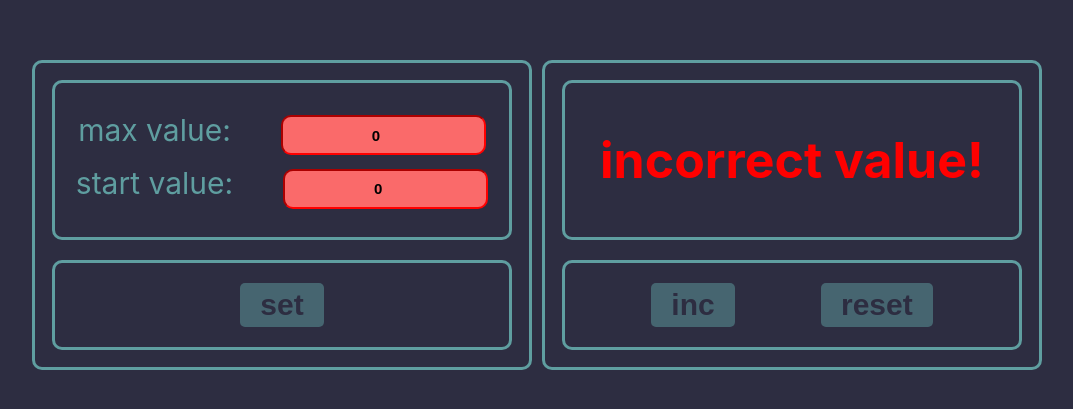
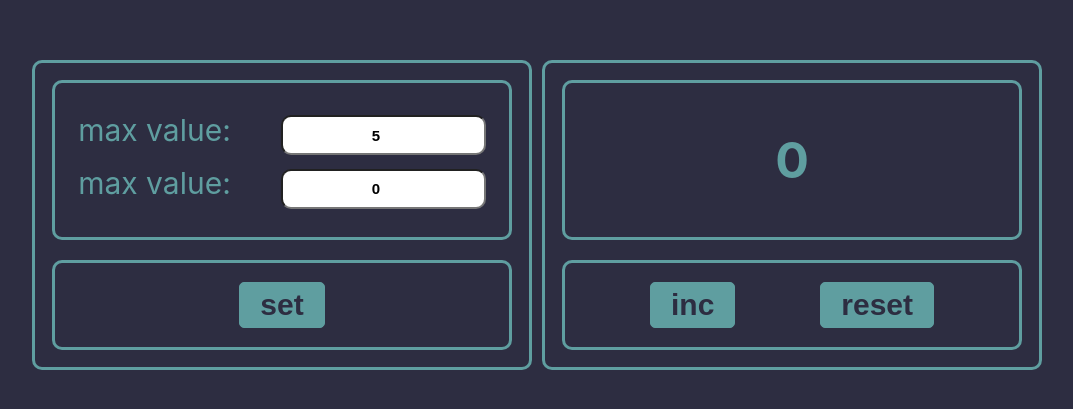
Before and after one commit to PavelNovik/counter-1, a React (Create React App) app: page / in a window 1280 px wide. Shown: the part 185-594 px from the top of the page, without its empty margins (103-1176 px from the left). Built offline with nearby package versions, Linux system fonts and the light colour scheme.

Commit message:
counter in process

```diff
--- a/src/App.tsx
+++ b/src/App.tsx
@@ -5,9 +5,10 @@ import Settings from "./components/Settings/Settings";
 
 function App() {
     const [counter, setCounter] = useState(0)
-    const [maxVal, setMaxVal] = useState(0)
+    const [maxVal, setMaxVal] = useState(5)
     const [startVal, setStartVal] = useState(0)
-    const [error, setError] = useState(false)
+    const [isError, setIsError] = useState(false)
+    const [userMessage, setUserMessage] = useState<null | string>(null)
 
     useEffect(() => {
         const currVal = localStorage.getItem('countVal')
@@ -26,9 +27,11 @@ function App() {
 
     useEffect(() => {
         if (startVal < 0 || startVal >= maxVal) {
-            setError(true)
+            setIsError(true)
+            setUserMessage('incorrect value!')
         } else {
-            setError(false)
+            setIsError(false)
+            // setUserMessage('enter values and press \'set\'')
         }
     }, [startVal, maxVal]);
     // useEffect(() => {
@@ -47,21 +50,24 @@ function App() {
     }
     const onChangeMaxVal = (e: ChangeEvent<HTMLInputElement>) => {
         setMaxVal(JSON.parse(e.currentTarget.value))
+        setUserMessage('enter values and press \'set\'')
     }
     const onChangeStartVal = (e: ChangeEvent<HTMLInputElement>) => {
         setStartVal(JSON.parse(e.currentTarget.value))
+        setUserMessage('enter values and press \'set\'')
     }
     const setSettingsHandler = () => {
         localStorage.setItem('maxVal', JSON.stringify(maxVal))
         localStorage.setItem('startVal', JSON.stringify(startVal))
         setCounter(startVal)
+        setUserMessage(null)
     }
 
     return (
         <div className="App">
-            <Settings startVal={startVal} maxVal={maxVal} error={error} onChangeMaxVal={onChangeMaxVal}
+            <Settings startVal={startVal} maxVal={maxVal} isError={isError} onChangeMaxVal={onChangeMaxVal}
                       onChangeStartVal={onChangeStartVal} setSettingsHandler={setSettingsHandler}/>
-            <Counter counter={counter} error={error} maxVal={maxVal} increaseCounterHandler={increaseCounterHandler}
+            <Counter counter={counter} userMessage={userMessage} isError={isError} maxVal={maxVal} increaseCounterHandler={increaseCounterHandler}
                      resetCounterHandler={resetCounterHandler}/>
 
         </div>
--- a/src/components/Button/Button_Styles.ts
+++ b/src/components/Button/Button_Styles.ts
@@ -3,7 +3,7 @@ import styled from "styled-components";
 const Button = styled.button`
   padding: 5px 20px;
   background-color: cadetblue;
-  border: none;
+  border: 1px solid cadetblue;
   border-radius: 5px;
   color: #2d2d41;
   font-size: 30px;
@@ -13,6 +13,11 @@ const Button = styled.button`
   &:disabled {
     opacity: 0.5;
   }
+
+  &:active {
+    background-color: #2d2d41;
+    color: cadetblue;
+  }
 `
 export const S = {
     Button
--- a/src/components/Counter/Counter.tsx
+++ b/src/components/Counter/Counter.tsx
@@ -1,25 +1,33 @@
 import React, {FC} from 'react';
 import {Wrapper} from "../Wrapper";
 import {Button} from "../Button/Button";
+import {Display} from "../Display/Display";
 
 type CounterProps = {
     counter: number
     maxVal: number
-    error: boolean
+    isError: boolean
     increaseCounterHandler: () => void
     resetCounterHandler: () => void
+    userMessage: null | string
 }
 
-const Counter: FC<CounterProps> = ({counter, maxVal, error, increaseCounterHandler, resetCounterHandler}) => {
+const Counter: FC<CounterProps> = ({
+                                       counter,
+                                       maxVal,
+                                       isError,
+                                       increaseCounterHandler,
+                                       resetCounterHandler,
+                                       userMessage
+                                   }) => {
     return (
         <Wrapper className="wrapper" $width={'500px'} $height={'310px'}>
             <Wrapper className="wrapper" $width={'460px'} $height={'160px'}>
-                <div className="display"
-                     style={{color: counter === maxVal || error ? "red" : ''}}>{error ? 'incorrect value!' : counter}</div>
+                <Display isError={isError} userMessage={userMessage} counter={counter} maxVal={maxVal}/>
             </Wrapper>
             <Wrapper className="wrapper" $direction={'row'} $width={'460px'} $height={'90px'} $jc={'space-evenly'}>
-                <Button disabled={error || counter === maxVal} onClick={increaseCounterHandler} name={'inc'}/>
-                <Button onClick={resetCounterHandler} disabled={error} name={'reset'}/>
+                <Button disabled={!!userMessage || counter === maxVal} onClick={increaseCounterHandler} name={'inc'}/>
+                <Button onClick={resetCounterHandler} disabled={!!userMessage} name={'reset'}/>
             </Wrapper>
 
         </Wrapper>
--- /dev/null
+++ b/src/components/Display/Display.tsx
@@ -0,0 +1,16 @@
+import React, {FC} from 'react';
+
+type DisplayProps = {
+    isError: boolean
+    userMessage: null | string
+    counter: number
+    maxVal: number
+
+}
+export const Display: FC<DisplayProps> = (props) => {
+    return (
+        <div className="display"
+             style={{color: props.counter === props.maxVal || props.isError ? "red" : ''}}>{props.userMessage ? props.userMessage : props.counter}
+        </div>
+    );
+};
--- a/src/components/Input.ts
+++ /dev/null
@@ -1,17 +0,0 @@
-import styled from "styled-components";
-
-type InputType = {
-    error: boolean
-}
-
-export const Input = styled.input<InputType>`
-  background-color: ${props => props.error ? '#fa6a6a' : 'white'};
-  border-color: ${props => props.error ? 'red' : 'default'};
-  outline-color: ${props => props.error ? 'red' : 'default'};
-  text-align: center;
-  margin-left: 50px;
-  height: 40px;
-  border-radius: 10px;
-  font-size: 15px;
-  font-weight: bold;
-`
--- /dev/null
+++ b/src/components/Input/Input.tsx
@@ -0,0 +1,19 @@
+import React, {ChangeEvent, FC} from 'react';
+import {S} from "./Input_Styles";
+
+type InputProps = {
+    name: string
+    onChangeVal: (e: ChangeEvent<HTMLInputElement>) => void
+    isError: boolean
+    value: number
+    type: string
+}
+export const Input: FC<InputProps> = (props) => {
+    return (
+        <label htmlFor={props.name}>max value:
+            <S.Input name={props.name} id={props.name} type={props.type} onChange={props.onChangeVal}
+                     value={props.value}
+                     isError={props.isError}/>
+        </label>
+    );
+};
--- /dev/null
+++ b/src/components/Input/Input_Styles.ts
@@ -0,0 +1,21 @@
+import styled from "styled-components";
+
+type InputType = {
+    isError: boolean
+}
+
+ const Input_Styles = styled.input<InputType>`
+  background-color: ${props => props.isError ? '#fa6a6a' : 'white'};
+  border-color: ${props => props.isError ? 'red' : 'default'};
+  outline-color: ${props => props.isError ? 'red' : 'default'};
+  text-align: center;
+  margin-left: 50px;
+  height: 40px;
+  border-radius: 10px;
+  font-size: 15px;
+  font-weight: bold;
+`
+
+export const S = {
+    Input: Input_Styles
+}
--- a/src/components/Settings/Settings.tsx
+++ b/src/components/Settings/Settings.tsx
@@ -1,30 +1,35 @@
 import React, {ChangeEvent, FC} from 'react';
 import {Wrapper} from "../Wrapper";
-import {Input} from "../Input";
 import {Button} from "../Button/Button";
+import {S} from '../Input/Input_Styles'
+import {Input} from "../Input/Input";
 
 type SettingsProps = {
     maxVal: number
     startVal: number
-    error: boolean
+    isError: boolean
     onChangeMaxVal: (e: ChangeEvent<HTMLInputElement>) => void
     onChangeStartVal: (e: ChangeEvent<HTMLInputElement>) => void
     setSettingsHandler: () => void
 }
 
-const Settings: FC<SettingsProps> = ({startVal, maxVal, error, onChangeMaxVal, onChangeStartVal, setSettingsHandler}) => {
+const Settings: FC<SettingsProps> = ({
+                                         startVal,
+                                         maxVal,
+                                         isError,
+                                         onChangeMaxVal,
+                                         onChangeStartVal,
+                                         setSettingsHandler
+                                     }) => {
     return (
         <Wrapper className="wrapper" $width={'500px'} $height={'310px'}>
             <Wrapper className="wrapper" $width={'460px'} $height={'160px'}>
-                <label htmlFor="maxVal">max value:
-                    <Input id={'maxVal'} type="number" onChange={onChangeMaxVal} value={maxVal} error={error}/>
-                </label>
-                <label htmlFor="startVal">start value:
-                    <Input id={'startVal'} type="number" onChange={onChangeStartVal} value={startVal} error={error}/>
-                </label>
+                <Input name={'maxVal'} type={'number'} onChangeVal={onChangeMaxVal} value={maxVal} isError={isError}/>
+                <Input name={'startVal'} type={'number'} onChangeVal={onChangeStartVal} value={startVal}
+                       isError={isError}/>
             </Wrapper>
             <Wrapper className="wrapper" $width={'460px'} $height={'90px'}>
-                <Button onClick={setSettingsHandler} disabled={error} name={'set'}/>
+                <Button onClick={setSettingsHandler} disabled={isError} name={'set'}/>
             </Wrapper>
 
         </Wrapper>
```
